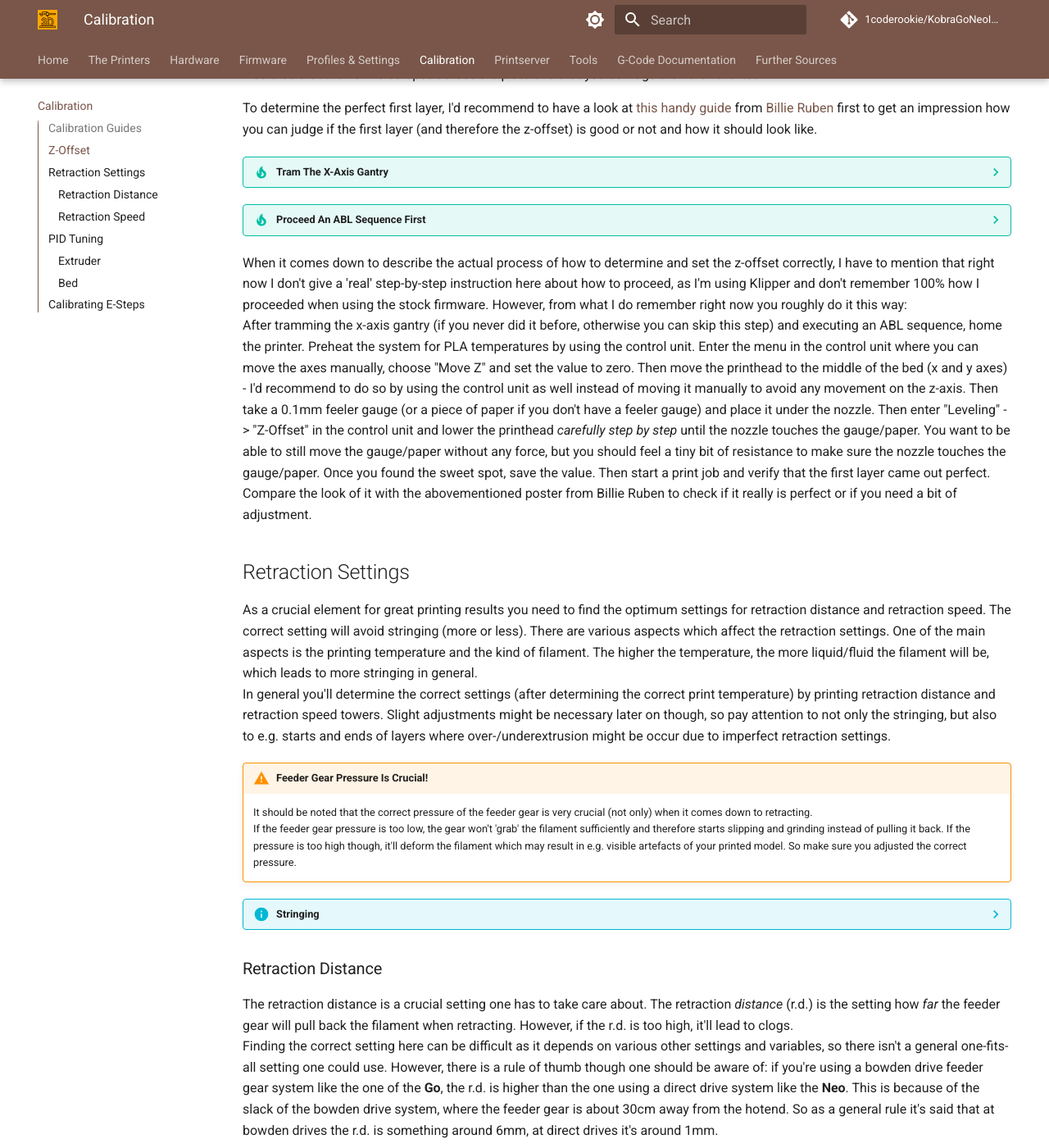
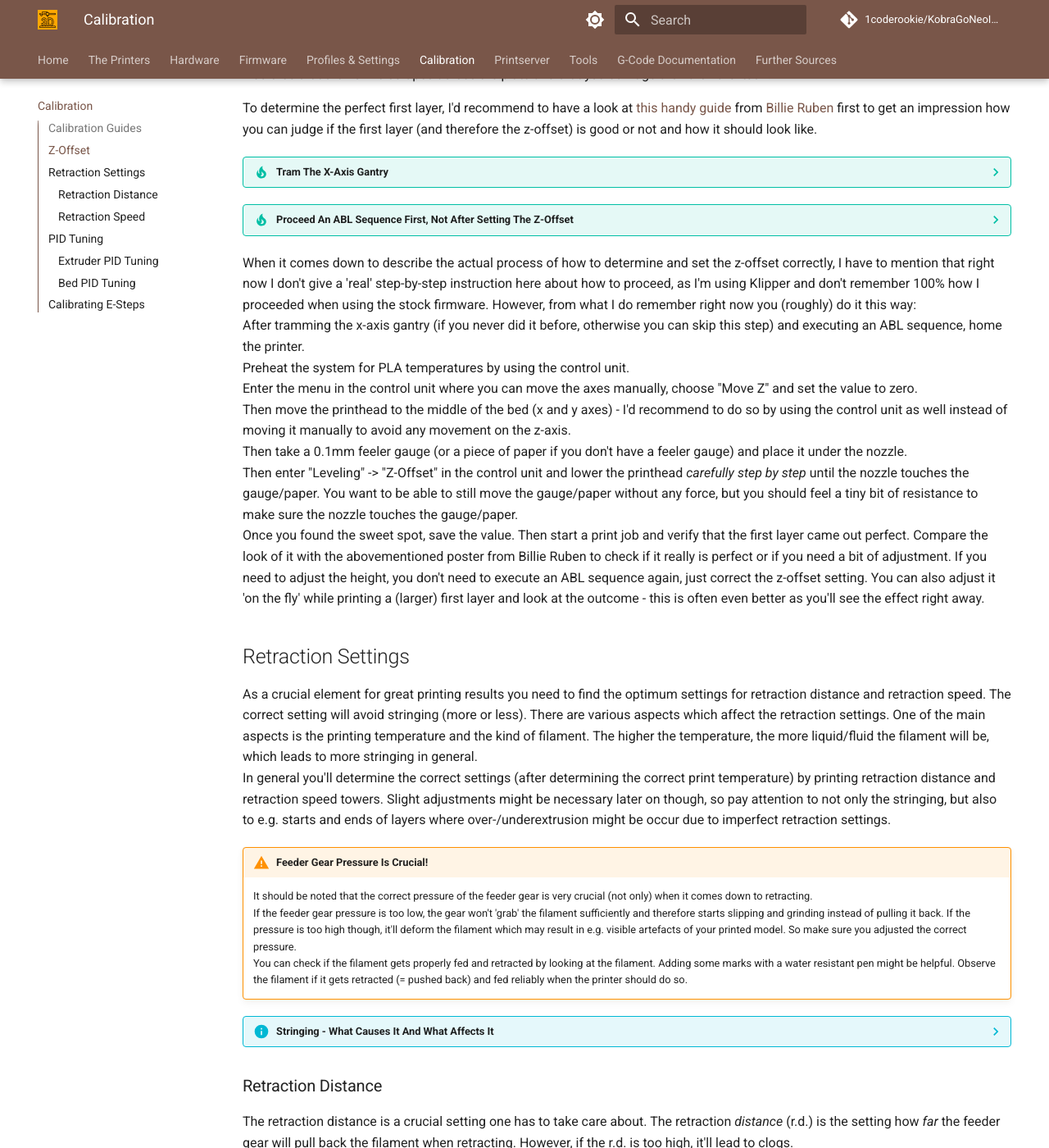
Before and after one commit to 1coderookie/KobraGoNeoInsights, an MkDocs documentation site: the page built from docs/calibration.md, in a window 1280 px wide and 1400 px high, scrolled down 1075 px. Shown: the whole window at 82% size. Built offline with MkDocs 1.6.1 and Material for MkDocs 9.7.7, drawn with Linux system fonts in a browser that asks for light colours; comment, search, counter and statistics services are not loaded; some of the changed text lies outside the part shown.

Commit message:
Update calibration.md

```diff
--- a/docs/calibration.md
+++ b/docs/calibration.md
@@ -37,12 +37,18 @@
     I'd recommend to tram the x-axis gantry before adjusting the z-offset. Of course you don't need to do this every time you adjust the z-offset, you need to tram the gantry one time and then it should be good.
     If you're using the rigid stock spacers, tram the gantry in relation to the bed itself. If you're using adjustable spacers, tram the gantry in relation to the base frame and then tram the bed in relation to the nozzle. See the first violet expandable textbox in the section ["X-Axis Gantry"](hardware/axes.md#x-axis-gantry) of the chapter ["Axes"](hardware/axes.md) for a more detailed description.
 
-??? tip "Proceed An ABL Sequence First"
+??? tip "Proceed An ABL Sequence First, Not After Setting The Z-Offset"
 
-    Before adjusting the z-offset, I recommend to execute an ABL sequence first. If you execute an ABL *after* you dialed in your z-offset, then you'll have to set the z-offset *again* as it seems that the ABL procedure somehow 'resets' the setting.
+    Before adjusting the z-offset, I recommend to execute an ABL sequence first (with an already leveled ABL sensor in relation to the nozzle height, see the chapter ["Printhead"](hardware/printhead.md)). If you execute an ABL *after* you dialed in your z-offset, then you'll have to set the z-offset *again* as it seems that the ABL procedure somehow 'resets' the setting.
 
-When it comes down to describe the actual process of how to determine and set the z-offset correctly, I have to mention that right now I don't give a 'real' step-by-step instruction here about how to proceed, as I'm using Klipper and don't remember 100% how I proceeded when using the stock firmware. However, from what I do remember right now you roughly do it this way:
-After tramming the x-axis gantry (if you never did it before, otherwise you can skip this step) and executing an ABL sequence, home the printer. Preheat the system for PLA temperatures by using the control unit.  Enter the menu in the control unit where you can move the axes manually, choose "Move Z" and set the value to zero. Then move the printhead to the middle of the bed (x and y axes) - I'd recommend to do so by using the control unit as well instead of moving it manually to avoid any movement on the z-axis. Then take a 0.1mm feeler gauge (or a piece of paper if you don't have a feeler gauge) and place it under the nozzle. Then enter "Leveling" -> "Z-Offset" in the control unit and lower the printhead *carefully step by step* until the nozzle touches the gauge/paper. You want to be able to still move the gauge/paper without any force, but you should feel a tiny bit of resistance to make sure the nozzle touches the gauge/paper. Once you found the sweet spot, save the value. Then start a print job and verify that the first layer came out perfect. Compare the look of it with the abovementioned poster from Billie Ruben to check if it really is perfect or if you need a bit of adjustment.
+When it comes down to describe the actual process of how to determine and set the z-offset correctly, I have to mention that right now I don't give a 'real' step-by-step instruction here about how to proceed, as I'm using Klipper and don't remember 100% how I proceeded when using the stock firmware. However, from what I do remember right now you (roughly) do it this way:
+After tramming the x-axis gantry (if you never did it before, otherwise you can skip this step) and executing an ABL sequence, home the printer.
+Preheat the system for PLA temperatures by using the control unit.
+Enter the menu in the control unit where you can move the axes manually, choose "Move Z" and set the value to zero.
+Then move the printhead to the middle of the bed (x and y axes) - I'd recommend to do so by using the control unit as well instead of moving it manually to avoid any movement on the z-axis.
+Then take a 0.1mm feeler gauge (or a piece of paper if you don't have a feeler gauge) and place it under the nozzle.
+Then enter "Leveling" -> "Z-Offset" in the control unit and lower the printhead *carefully step by step* until the nozzle touches the gauge/paper. You want to be able to still move the gauge/paper without any force, but you should feel a tiny bit of resistance to make sure the nozzle touches the gauge/paper.
+Once you found the sweet spot, save the value. Then start a print job and verify that the first layer came out perfect. Compare the look of it with the abovementioned poster from Billie Ruben to check if it really is perfect or if you need a bit of adjustment. If you need to adjust the height, you don't need to execute an ABL sequence again, just correct the z-offset setting. You can also adjust it 'on the fly' while printing a (larger) first layer and look at the outcome - this is often even better as you'll see the effect right away.
 
 ## Retraction Settings
 As a crucial element for great printing results you need to find the optimum settings for retraction distance and retraction speed. The correct setting will avoid stringing (more or less). There are various aspects which affect the retraction settings. One of the main aspects is the printing temperature and the kind of filament. The higher the temperature, the more liquid/fluid the filament will be, which leads to more stringing in general.
@@ -52,8 +58,9 @@
 
     It should be noted that the correct pressure of the feeder gear is very crucial (not only) when it comes down to retracting.
     If the feeder gear pressure is too low, the gear won't 'grab' the filament sufficiently and therefore starts slipping and grinding instead of pulling it back. If the pressure is too high though, it'll deform the filament which may result in e.g. visible artefacts of your printed model. So make sure you adjusted the correct pressure.
+    You can check if the filament gets properly fed and retracted by looking at the filament. Adding some marks with a water resistant pen might be helpful. Observe the filament if it gets retracted (= pushed back) and fed reliably when the printer should do so.
 
-??? info "Stringing"
+??? info "Stringing - What Causes It And What Affects It"
 
     Stringing can be caused and affected by different factors and therefore can't always be avoided by adjusting retraction settings only. You can find countless articles about it, so maybe do a little research on it.
     Based on my own experiences, the following variables besides the retraction settings should be taken into account as well as one probably doesn't think about them in the first place:
@@ -61,7 +68,7 @@
     - The type of filament (PLA, ABS, PETG, TPU), the quality of filament and the moisture of filament (moist filament increases stringing).
     - The printing temperature (too high as well as too low printing temperatures cause stringing).
     - The feeder gear pressure (see note above).
-    - The quality and the state of the nozzle (low-quality nozzles as well as worn out and/or slightly clogged nozzles increase stringing).
+    - The quality and the state of the nozzle (low-quality nozzles as well as worn out and/or slightly clogged nozzles can increase stringing).
     - The quality and the state of the PTFE tube inside of the heatbreak (stringing got way better after I replaced the stock PTFE tube with a Capricorn one, it seems that the lower friction of the Capricorn tube affected the retraction capability; also a slightly clogged and/or deformed tip of the PTFE tube affected this).
     - The object one wants to print (certain objects just caused stringing, even tho I usually printed without any stringing; I'd recommend to print retraction towers with two cone-shaped towers as well, to get the different diameter into account as well).
     - The settings of the slicer (there are many articles and videos about this topic, so I'd recommend to do some research on it for your specific slicer).
@@ -104,7 +111,7 @@
 
 PID tuning needs to be done in two steps: one for the extruder and one for the bed.
 
-### Extruder
+### Extruder PID Tuning
 Because I use to print at 220°C, I want to use this temperature for the PID tuning of the extruder.
 I want the printer to execute seven cycles - the more the better the result will be.
 
@@ -173,7 +180,7 @@
 That's it!
 Congratulations, you just did the PID tuning for your extruder!
 
-### Bed
+### Bed PID Tuning
 Now you want to do the same for your heated bed, but you have to use a different command.
 Because I use to print at a bed temperature of 60°C, I want to execute the PID tuning at that temperature also. Again it should be done seven times.
 
@@ -209,8 +216,8 @@
 
 ## Calibrating E-Steps
 You've probably already came along the sentence "calibrate your e-steps" and maybe you wonder what it is, what you'd have to do and why you should do so. It's actually pretty simple: the "e-steps" are the steps of the motor of your extruder (so "e-steps" stands for "extruder-steps") and therefore they determine how much filament will be extruded with a certain amount of motor steps.
-Depending on how accurate this setting is (means, how well you calibrated the e-steps), you'll either have some pretty perfect prints (in the meaning of the amount of filament of each layer) or you'll see signs of more or less severe under- or overextrusion. Some people try to adjust or get rid of this problem by setting different extrusion multipliers in the slicer, but that's not the best/correct way (imho).
-Even though the e-steps of both the **Go** and the **Neo** don't seem to be way off, it's advisable to calibrate them. This whole procedure really isn't a big deal and doesn't take long, so make sure to do this calibration!
+Depending on how accurate this setting is (means, how well you calibrated the e-steps), you'll either have some pretty perfect prints (in the meaning of the amount of filament of each layer) or you'll see signs of more or less severe under- or overextrusion. Some people try to adjust or get rid of this problem by setting different extrusion multipliers in the slicer, but that's not the best/correct way (imho). You always should have the hardware tuned in as much as possible before trying to tweak software settings for better results.
+Even though the e-steps of both the **Go** and the **Neo** don't seem to be way off when it comes from the manufacturer with the default firmware settings, it's advisable to calibrate them. This whole procedure really isn't a big deal and doesn't take long, so make sure to do this calibration!
 
 The actual process of how to calibrate the e-steps is described in many articles and videos already, so right now I won't go into the final details here. Basically what you'll do is measure e.g. 100mm and 120mm of filament right above the printhead where the filament enters and mark those two spots. Then you heat up your system to your regular printing temperature, extrude 100mm and measure the distance between the printhead (where the filament enters) and the 100mm and 120mm marks once the extrusion is done.
 If e.g. the 100mm mark is right at the spot where the filament enters - great, no calibration necessary!
@@ -222,5 +229,5 @@
 - Determine the correct printing temperature for the filament you're using.
 - Use the nozzle you're going to use for printing as well - so don't calibrate the e-steps with e.g. a 0.4mm nozzle, when you're printing with a 0.6mm nozzle later.
 - Make sure the pressure of the feeder gear is correct and it's (mostly) the setting you'll use later on as well. So don't calibrate with a sloppy feeder gear and crank up the tension later and vice versa.
-- *Make sure to use a fine lined, waterproof pen for that, so don't use a fat marker which aleady draws a 1mm or 2mm wide line!* You want to be as precise as possible here!
+- *Make sure to use a fine lined, waterproof pen for marking the filament, so don't use a fat marker which aleady draws a 1mm or 2mm wide line!* You want to be as precise as possible here!
 - *Make sure to use a precise ruler or a sliding gauge for being able to actually really measure 100mm!* You'd be suprised how bad certain measurement tools actually are and how big deviations can actually be, so make sure to use a sufficient measuring tool.
```
